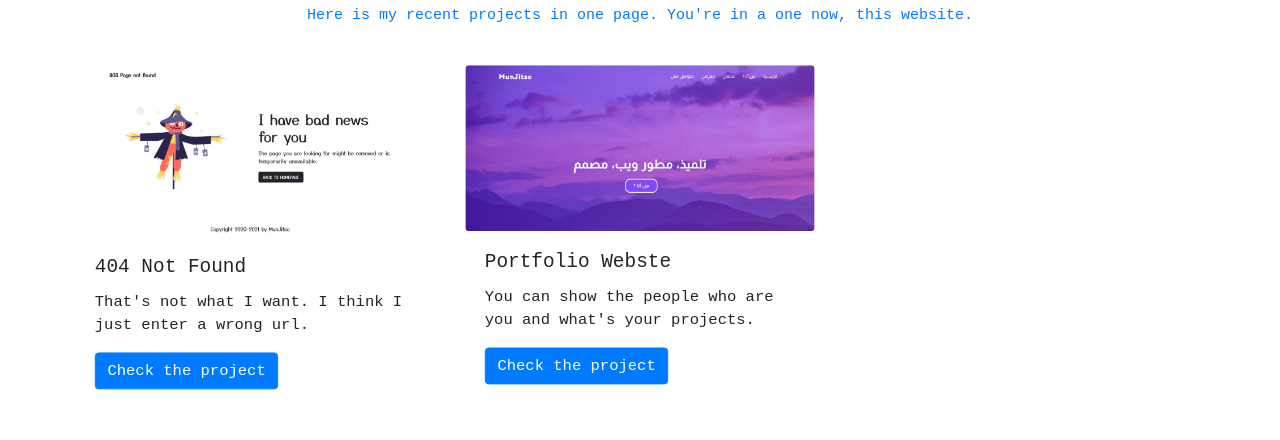
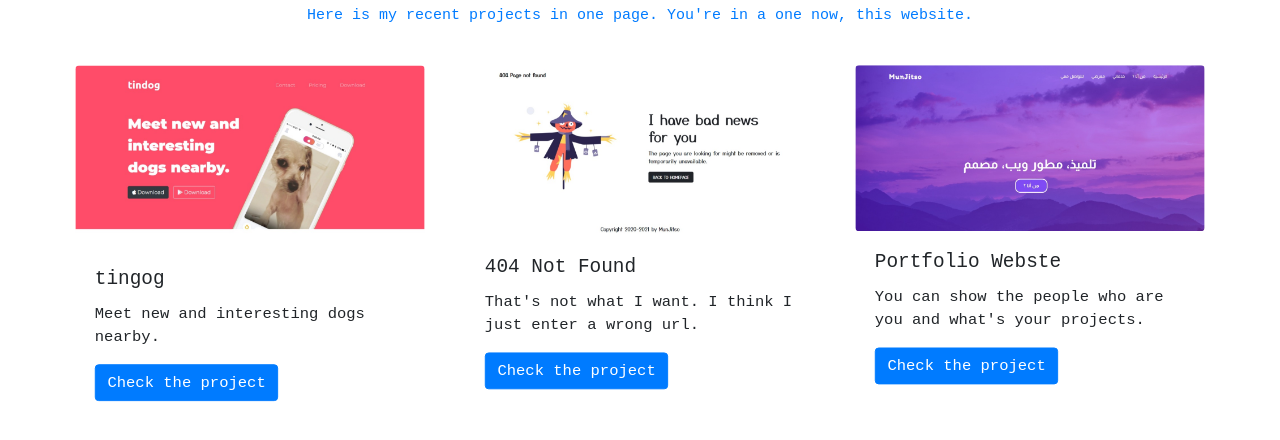
Before and after one commit to MunJitso/munjitso.github.io, a plain HTML site: page portfolio/portfolio.html in a window 1280 px wide. Shown: the part 188-628 px from the top of the page. Drawn offline with nearby package versions, Linux system fonts and the light colour scheme.

Commit message:
Update portfolio.html

```diff
--- a/portfolio/portfolio.html
+++ b/portfolio/portfolio.html
@@ -53,6 +53,18 @@
         </div>
         <div class="row">
 
+            <!-- TinDog Website -->
+            <div class="col-md-6 col-lg-4">
+                <div class="card border-0">
+                    <img src="tindog-website.jpeg" class="card-img-top scale-on-hover">
+                    <div class="card-body ">
+                        <h5 class="card-title">tingog</h5>
+                        <p class="card-text">Meet new and interesting dogs nearby.</p>
+                        <a href="https://portfolio-munjitso.000webhostapp.com/1website/index.html" class="btn btn-primary" target='_blank'>Check the project</a>
+                    </div>
+                </div>
+            </div>
+
             <!-- 404 Not Found -->
             <div class="col-md-6 col-lg-4">
                 <div class="card border-0">
@@ -79,6 +91,7 @@
                 </div>
             </div>
 
+
     <script src="https://cdn.jsdelivr.net/npm/bootstrap@5.0.0-beta1/dist/js/bootstrap.bundle.min.js" integrity="sha384-ygbV9kiqUc6oa4msXn9868pTtWMgiQaeYH7/t7LECLbyPA2x65Kgf80OJFdroafW" crossorigin="anonymous"></script>
 </body>
 
```
